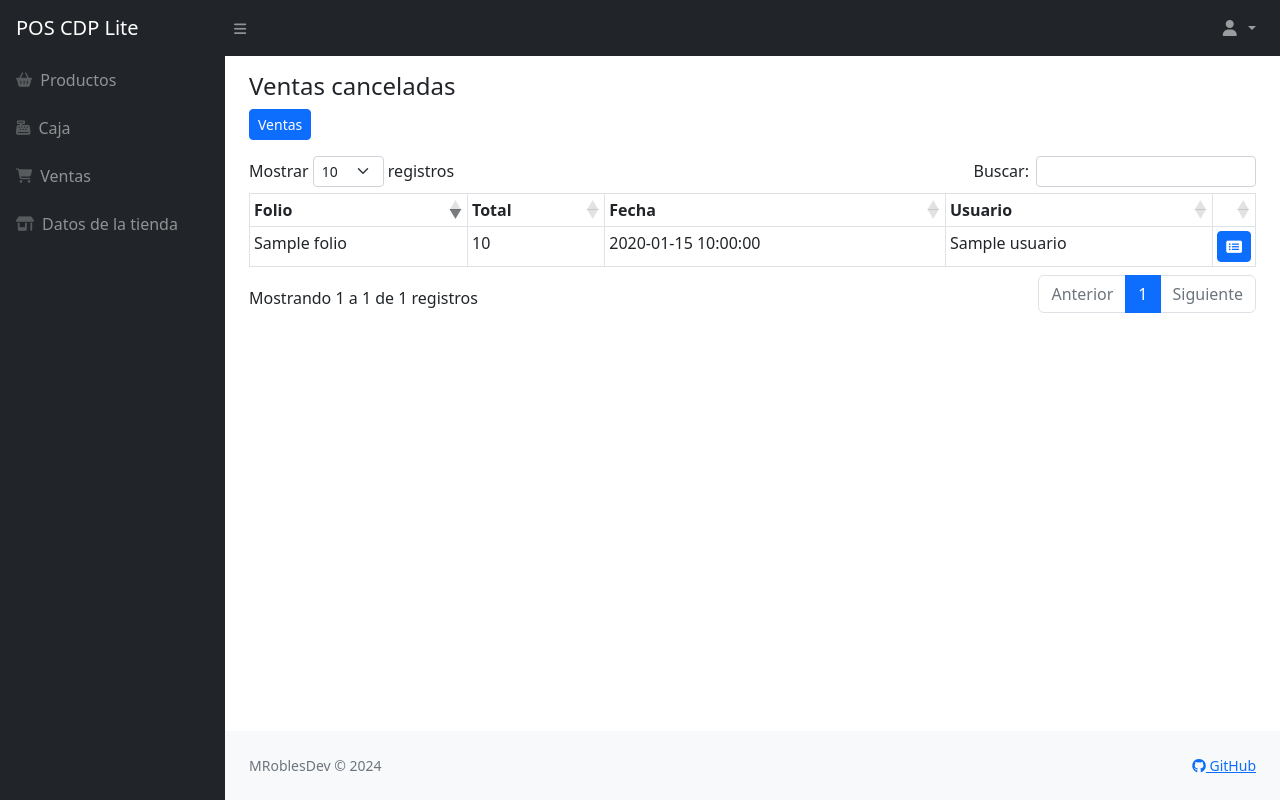
After one commit to mroblesdev/pos-cdp-lite, a CodeIgniter 4 app: template app/Views/ventas/eliminados.php in a window 1280 px wide. The commit adds this page. Run offline with PHP 8.4 and a stand-in for CodeIgniter, Linux system fonts and the light colour scheme; the template is opened without the code that fills it: most values are stand-ins (such as "Sample title", 1, 10 or a date in 2020); data that the repository does not hold is empty; some libraries are stand-ins or nearby versions.

Commit message:
Mostrar ventas  - Ventas activas  - Ventas canceladas  - Ver Ticket  - Cancelar venta  - Migración para crear vista de Ventas

```diff
--- a/app/Config/Routes.php
+++ b/app/Config/Routes.php
@@ -26,7 +26,10 @@ $routes->get('caja', 'Caja::index', ["filter" => "auth"]);
 $routes->post('caja/inserta', 'Caja::inserta', ["filter" => "auth"]);
 $routes->post('caja/elimina', 'Caja::elimina', ["filter" => "auth"]);
 
+$routes->get('ventas', 'Ventas::index', ["filter" => "auth"]);
+$routes->get('ventas/bajas', 'Ventas::bajas', ["filter" => "auth"]);
 $routes->post('ventas', 'Ventas::guarda', ["filter" => "auth"]);
+$routes->delete('ventas/(:num)', 'Ventas::cancelar/$1', ["filter" => "auth"]);
 $routes->get('ventas/muestraTicket/(:num)', 'Ventas::verTicket/$1', ["filter" => "auth"]);
 $routes->get('ventas/generaTicket/(:num)', 'Ventas::generaTicket/$1', ["filter" => "auth"]);
 
--- a/app/Models/VentasModel.php
+++ b/app/Models/VentasModel.php
@@ -32,4 +32,10 @@ class VentasModel extends Model
     protected $createdField  = 'fecha_alta';
     protected $updatedField  = 'fecha_modifica';
 
+    // Consulta vista "v_ventas"
+    public function mostrarVentas($activo = 1)
+    {
+        $query = $this->db->table('v_ventas')->where('activo', $activo);
+        return $query->get()->getResultArray();
+    }
 }
--- a/app/Views/plantilla/menu.php
+++ b/app/Views/plantilla/menu.php
@@ -2,17 +2,22 @@
     <nav class="sb-sidenav accordion sb-sidenav-dark" id="sidenavAccordion">
         <div class="sb-sidenav-menu">
             <div class="nav">
-                <a class="nav-link" href="<?= base_url('/productos'); ?>">
+                <a class="nav-link" href="<?= base_url('productos'); ?>">
                     <div class="sb-nav-link-icon"><i class="fa-solid fa-basket-shopping"></i></div>
                     Productos
                 </a>
 
-                <a class="nav-link" href="<?= base_url('/caja'); ?>">
+                <a class="nav-link" href="<?= base_url('caja'); ?>">
                     <div class="sb-nav-link-icon"><i class="fa-solid fa-cash-register"></i></div>
                     Caja
                 </a>
 
-                <a class="nav-link" href="<?= base_url('/datos'); ?>">
+                <a class="nav-link" href="<?= base_url('ventas'); ?>">
+                    <div class="sb-nav-link-icon"><i class="fa-solid fa-cart-shopping"></i></div>
+                    Ventas
+                </a>
+
+                <a class="nav-link" href="<?= base_url('datos'); ?>">
                     <div class="sb-nav-link-icon"><i class="fa-solid fa-shop"></i></div>
                     Datos de la tienda
                 </a>
--- /dev/null
+++ b/app/Views/ventas/eliminados.php
@@ -0,0 +1,76 @@
+<?php
+
+/**
+ * Vista de catálogo de ventas canceladas
+ *
+ * Esta vista proporciona una tabla para mostrar las ventas canceladas
+ * con opción para ver ticket de venta.
+ *
+ * @version 1.0
+ * @link https://github.com/mroblesdev/pos-ci
+ * @author mroblesdev
+ */
+
+$this->extend('plantilla/layout');
+$this->section('contentido');
+
+?>
+
+<h4 class="mt-3" id="titulo">Ventas canceladas</h4>
+
+<div class="centrado">
+    <p>
+        <a href="<?php echo base_url('ventas'); ?>" class="btn btn-primary btn-sm">Ventas</a>
+    </p>
+</div>
+
+<div class="table-responsive">
+    <table class="table table-bordered table-hover table-sm" id="dataTable" aria-describedby="titulo" style="width: 100%">
+        <thead>
+            <tr>
+                <th>Folio</th>
+                <th>Total</th>
+                <th>Fecha</th>
+                <th>Usuario</th>
+                <th width="3%"></th>
+            </tr>
+        </thead>
+
+        <tbody>
+            <?php foreach ($ventas as $venta) : ?>
+                <tr>
+                    <td><?= $venta['folio']; ?></td>
+                    <td><?= $venta['total']; ?></td>
+                    <td><?= $venta['fecha']; ?></td>
+                    <td><?= esc($venta['usuario']); ?></td>
+                    <td>
+                        <a href='<?= base_url('ventas/muestraTicket/' . $venta['id']); ?>' class='btn btn-primary btn-sm' rel='tooltip' data-bs-placement='top' title='Ver ticket'>
+                            <span class='fas fa-list-alt'></span>
+                        </a>
+                    </td>
+                <?php endforeach; ?>
+        </tbody>
+    </table>
+</div>
+
+<?php
+$this->endSection();
+$this->section('script');
+?>
+
+<script>
+    $(document).ready(function(e) {
+
+        $('#dataTable').DataTable({
+            "language": {
+                "url": "<?= base_url('js/DatatablesSpanish.json'); ?>"
+            },
+            "pageLength": 10,
+            "order": [
+                [0, "desc"]
+            ]
+        });
+    });
+</script>
+
+<?php $this->endSection(); ?>
```
Also changed, not shown: app/Controllers/Ventas.php (+22 -3 lines), app/Database/Migrations/2024-02-08-094405_VistaVentas.php (added, +22 -0 lines), app/Views/ventas/index.php (added, +115 -0 lines).
